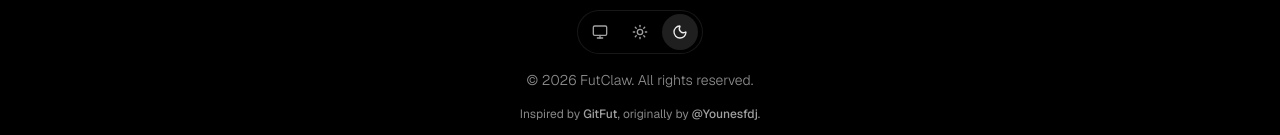
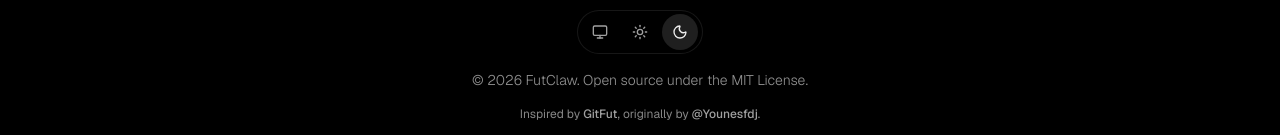
Before and after one commit to AngelBuild7/FutClaw, a Next.js app: page / in a window 1280 px wide. Shown: the part 1043-1178 px from the top of the page. Built offline with nearby package versions, Linux system fonts and the light colour scheme.

Commit message:
Update open source footer links

```diff
--- a/components/layout/footer.tsx
+++ b/components/layout/footer.tsx
@@ -46,7 +46,7 @@ export function Footer() {
       <div className="mx-auto flex max-w-5xl flex-col items-center justify-center gap-4 py-4">
         <CommunityThemeToggle />
         <p className="text-center text-sm font-light text-ink-soft">
-          &copy; {new Date().getFullYear()} FutClaw. All rights reserved.
+          &copy; {new Date().getFullYear()} FutClaw. Open source under the MIT License.
         </p>
         <p className="text-center text-xs text-ink-faint">
           Inspired by{" "}
@@ -77,9 +77,9 @@ export function Footer() {
 const resources = [
   { title: "Scout", href: "/" },
   { title: "Community", href: "/community" },
-  { title: "GitHub", href: "https://github.com/wnb-labs/FutClaw" },
+  { title: "GitHub", href: "https://github.com/AngelBuild7/FutClaw2" },
 ];
 
 const socialLinks = [
-  { label: "Open FutClaw on GitHub", icon: <GithubIcon />, link: "https://github.com/wnb-labs/FutClaw" },
+  { label: "Open FutClaw on GitHub", icon: <GithubIcon />, link: "https://github.com/AngelBuild7/FutClaw2" },
 ];
```
